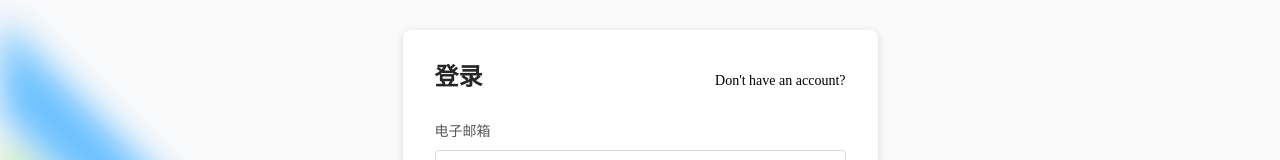
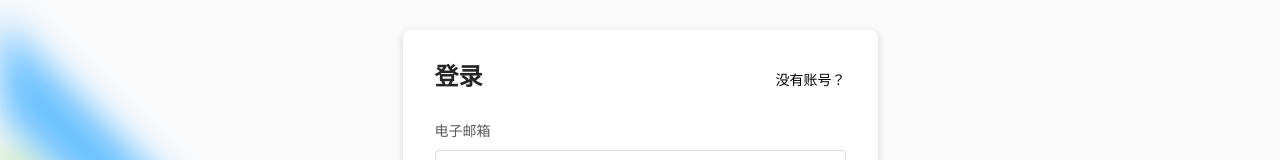
Before and after one commit to DiodeCN/RedDockGen.1, a React (Create React App) app: page /login in a window 1280 px wide. Shown: the part 149-309 px from the top of the page. Built offline with nearby package versions, Linux system fonts and the light colour scheme; a web font is replaced by a local one.

Commit message:
morning bird

```diff
--- a/src/pages/authentication/Login.js
+++ b/src/pages/authentication/Login.js
@@ -16,7 +16,7 @@ const Login = () => (
                 <Stack direction="row" justifyContent="space-between" alignItems="baseline" sx={{ mb: { xs: -0.5, sm: 0.5 } }}>
                     <Typography variant="h3">登录</Typography>
                     <Typography component={Link} to="/register" variant="body1" sx={{ textDecoration: 'none' }} color="primary">
-                        Don&apos;t have an account?
+                        没有账号？
                     </Typography>
                 </Stack>
             </Grid>
```
